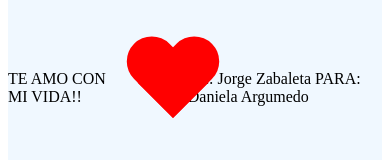
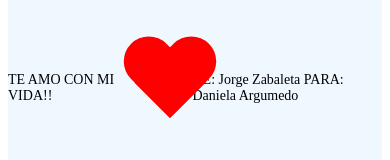
Before and after one commit to jorgeAcademlo/jorgeydaniela, a plain HTML site: page index.html in a window 390 px wide. Shown: the part 342-502 px from the top of the page. Drawn offline with Linux system fonts and the light colour scheme.

Commit message:
Update example.css

```diff
--- a/example.css
+++ b/example.css
@@ -33,3 +33,13 @@
     transform: rotate(45deg);
     transform-origin: 100% 100%;
 }
+p {
+    font-size: 16px;
+  }
+
+  /* Estilos para pantallas pequeñas (por ejemplo, dispositivos móviles) */
+  @media only screen and (max-width: 600px) {
+    p {
+      font-size: 14px;
+    }
+  }
```
